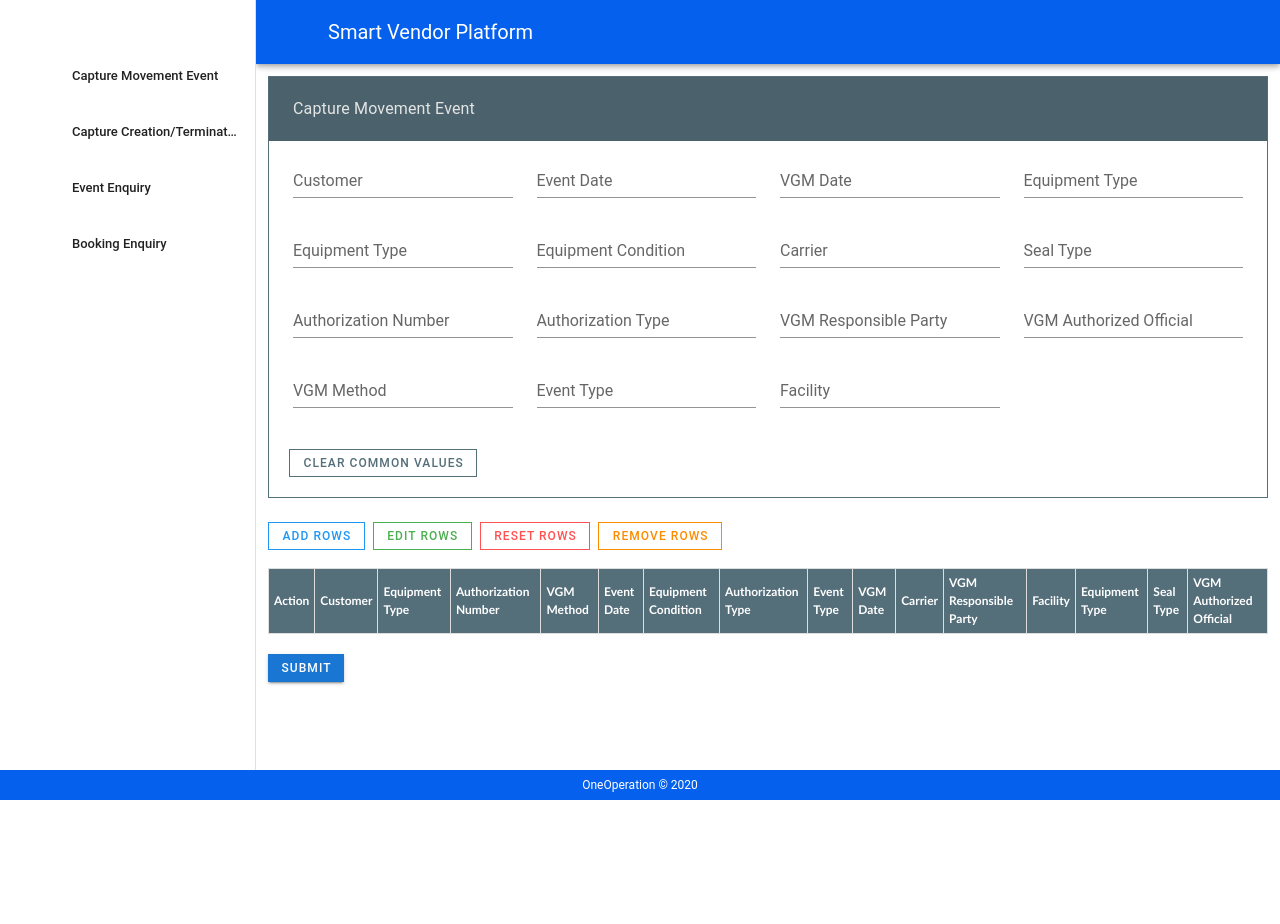
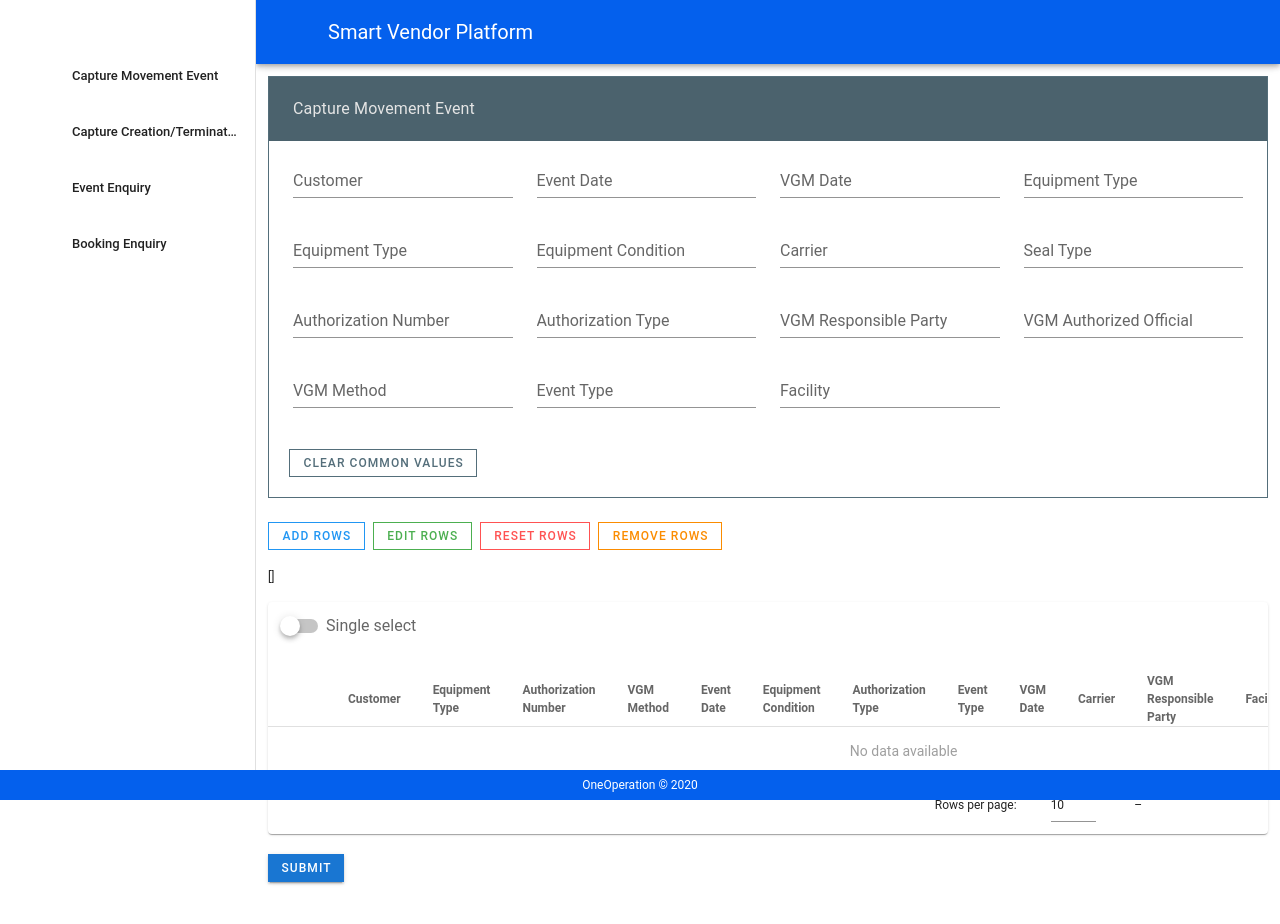
Before and after one commit to artieleartieleartiele/capture-event, a Vue app: page / in a window 1280 px wide. Before the commit the page ends 800 px from the top, so only its background shows below. Built offline with nearby package versions, Linux system fonts and the light colour scheme; the HTML template or start-up script is replaced by a standard one.

Commit message:
Add functionality removeRows

```diff
--- a/src/components/CaptureMovementEventDetailItem.vue
+++ b/src/components/CaptureMovementEventDetailItem.vue
@@ -22,49 +22,24 @@
       </v-btn>
     </div>
     <br />
-    <table>
-      <thead>
-        <tr>
-          <th>Action</th>
-          <th>Customer</th>
-          <th>Equipment Type</th>
-          <th>Authorization Number</th>
-          <th>VGM Method</th>
-          <th>Event Date</th>
-          <th>Equipment Condition</th>
-          <th>Authorization Type</th>
-          <th>Event Type</th>
-          <th>VGM Date</th>
-          <th>Carrier</th>
-          <th>VGM Responsible Party</th>
-          <th>Facility</th>
-          <th>Equipment Type</th>
-          <th>Seal Type</th>
-          <th>VGM Authorized Official</th>
-        </tr>
-      </thead>
-      <tbody v-show="inputtedEvents.length !== 0">
-        <tr v-for="(event, i) in inputtedEvents" :key="i">
-          <td><v-checkbox :value="i" v-model="selected" /></td>
-          <td><input type="text" v-model="event.customer" /></td>
-          <td><input type="text" v-model="event.eqpType" /></td>
-          <td><input type="text" v-model="event.authNo" /></td>
-          <td><input type="text" v-model="event.vgmMethod" /></td>
-          <td><input type="text" v-model="event.eventDate" /></td>
-          <td><input type="text" v-model="event.condition" /></td>
-          <td><input type="text" v-model="event.authType" /></td>
-          <td><input type="text" v-model="event.eventType" /></td>
-          <td><input type="text" v-model="event.vgmDate" /></td>
-          <td><input type="text" v-model="event.carrier" /></td>
-          <td><input type="text" v-model="event.facility" /></td>
-          <td><input type="text" v-model="event.vgmResParty" /></td>
-          <td><input type="text" v-model="event.ladenEmpty" /></td>
-          <td><input type="text" v-model="event.sealType" /></td>
-          <td><input type="text" v-model="event.vgmOfficial" /></td>
-        </tr>
-      </tbody>
-    </table>
-
+    <span>{{ selected }}</span>
+    <v-data-table
+      v-model="selected"
+      :headers="headers"
+      :items="inputtedEvents"
+      :single-select="singleSelect"
+      show-select
+      item-key="dumbKey"
+      class="elevation-1"
+    >
+      <template v-slot:top>
+        <v-switch
+          v-model="singleSelect"
+          label="Single select"
+          class="pa-3"
+        ></v-switch>
+      </template>
+    </v-data-table>
     <v-btn @click="logger" small tile color="primary" class="mt-5"
       >Submit</v-btn
     >
@@ -81,9 +56,7 @@ export default {
   },
   methods: {
     ...mapActions(["addRows", "resetRows", "removeRows"]),
-    logger() {
-      console.log(this.selected);
-    },
+    logger() {},
     clickRemove() {
       this.removeRows(this.selected);
       this.selected = [];
@@ -91,7 +64,25 @@ export default {
   },
   data() {
     return {
+      singleSelect: false,
       selected: [],
+      headers: [
+        { text: "Customer", value: "customer" },
+        { text: "Equipment Type", value: "eqpType" },
+        { text: "Authorization Number", value: "authNo" },
+        { text: "VGM Method", value: "vgmMethod" },
+        { text: "Event Date", value: "eventDate" },
+        { text: "Equipment Condition", value: "condition" },
+        { text: "Authorization Type", value: "authType" },
+        { text: "Event Type", value: "eventType" },
+        { text: "VGM Date", value: "vgmDate" },
+        { text: "Carrier", value: "carrier" },
+        { text: "VGM Responsible Party", value: "facility" },
+        { text: "Facility", value: "vgmResParty" },
+        { text: "Equipment Type", value: "ladenEmpty" },
+        { text: "Seal Type", value: "sealType" },
+        { text: "VGM Authorized Official", value: "vgmOfficial" },
+      ],
     };
   },
 };
--- /dev/null
+++ b/src/components/CaptureMovementEventDetailItem_WORKING.vue
@@ -0,0 +1,128 @@
+<template>
+  <div>
+    <div>
+      <v-btn @click="addRows(2)" class="mr-2" small tile outlined color="info">
+        Add Rows
+      </v-btn>
+      <v-btn class="mr-2" small tile outlined color="success">
+        Edit Rows
+      </v-btn>
+      <v-btn @click="resetRows" class="mr-2" small tile outlined color="error">
+        Reset Rows
+      </v-btn>
+      <v-btn
+        @click="clickRemove"
+        class="mr-2"
+        small
+        tile
+        outlined
+        color="warning"
+      >
+        Remove Rows
+      </v-btn>
+    </div>
+    <br />
+    <table>
+      <thead>
+        <tr>
+          <th>Action</th>
+          <th>Customer</th>
+          <th>Equipment Type</th>
+          <th>Authorization Number</th>
+          <th>VGM Method</th>
+          <th>Event Date</th>
+          <th>Equipment Condition</th>
+          <th>Authorization Type</th>
+          <th>Event Type</th>
+          <th>VGM Date</th>
+          <th>Carrier</th>
+          <th>VGM Responsible Party</th>
+          <th>Facility</th>
+          <th>Equipment Type</th>
+          <th>Seal Type</th>
+          <th>VGM Authorized Official</th>
+        </tr>
+      </thead>
+      <tbody v-show="inputtedEvents.length !== 0">
+        <tr v-for="(event, i) in inputtedEvents" :key="i">
+          <td><v-checkbox :value="i" v-model="selected" /></td>
+          <td><input type="text" v-model="event.customer" /></td>
+          <td><input type="text" v-model="event.eqpType" /></td>
+          <td><input type="text" v-model="event.authNo" /></td>
+          <td><input type="text" v-model="event.vgmMethod" /></td>
+          <td><input type="text" v-model="event.eventDate" /></td>
+          <td><input type="text" v-model="event.condition" /></td>
+          <td><input type="text" v-model="event.authType" /></td>
+          <td><input type="text" v-model="event.eventType" /></td>
+          <td><input type="text" v-model="event.vgmDate" /></td>
+          <td><input type="text" v-model="event.carrier" /></td>
+          <td><input type="text" v-model="event.facility" /></td>
+          <td><input type="text" v-model="event.vgmResParty" /></td>
+          <td><input type="text" v-model="event.ladenEmpty" /></td>
+          <td><input type="text" v-model="event.sealType" /></td>
+          <td><input type="text" v-model="event.vgmOfficial" /></td>
+        </tr>
+      </tbody>
+    </table>
+
+    <v-btn @click="logger" small tile color="primary" class="mt-5"
+      >Submit</v-btn
+    >
+  </div>
+</template>
+
+<script>
+import { mapGetters, mapActions } from "vuex";
+
+export default {
+  name: "CaptureMovementEventDetailItem",
+  computed: {
+    ...mapGetters(["commonValuesChoices", "commonValues", "inputtedEvents"]),
+  },
+  methods: {
+    ...mapActions(["addRows", "resetRows", "removeRows"]),
+    logger() {
+      console.log(this.selected);
+    },
+    clickRemove() {
+      this.removeRows(this.selected);
+      this.selected = [];
+    },
+  },
+  data() {
+    return {
+      selected: [],
+    };
+  },
+};
+</script>
+<style scoped>
+table {
+  font-family: "Trebuchet MS", Arial, Helvetica, sans-serif;
+  border-collapse: collapse;
+  width: inherit;
+}
+
+table td,
+table th {
+  border: 1px solid #ddd;
+}
+
+table tr:nth-child(even) {
+  background-color: #f2f2f2;
+}
+
+table tr:hover {
+  background-color: #ddd;
+}
+
+table th {
+  padding: 5px;
+  text-align: left;
+  background-color: #546e7a;
+  color: white;
+}
+table body {
+  border: 1px solid #546e7a;
+}
+</style>
--- a/src/store/modules/movementEvents.js
+++ b/src/store/modules/movementEvents.js
@@ -9,7 +9,12 @@ const getters = {
   commonValuesChoices: (state) => state.commonValuesChoices,
   commonValues: (state) => state.commonValues,
   inputtedEvents: (state) => {
-    for (const event of state.events) {
+    for (event of state.events) {
+      event.dumbKey =
+        new Date().getFullYear() +
+        new Date().getMilliseconds() +
+        new Date().getTime() +
+        state.events.indexOf(event);
       event.customer = event.customer
         ? event.customer
         : state.commonValues.customer;
@@ -66,34 +71,10 @@ const actions = {
     commit("UPDATE_COMMONVALUES", values);
   },
   addRows({ commit }, value) {
-    commit("ADD_ROWS", value);
-  },
-  resetRows({ dispatch }) {
-    let temp = state.events;
-    let idx = temp.length;
-    state.events.length = 0;
-    dispatch("addRows", idx);
-  },
-  removeRows({ commit }, value) {
-    if (value.length < 1) return;
-    let indices = state.events
-      .map((e, i) => i)
-      .filter((i) => !value.includes(i));
-    let leftEvents = state.events.filter((e, i) => indices.includes(i));
-    commit("REMOVE_ROWS", leftEvents);
-  },
-};
-const mutations = {
-  FETCH_COMMONVALUESCHOICES: (state, commonValuesChoices) => {
-    state.commonValuesChoices = commonValuesChoices;
-  },
-  UPDATE_COMMONVALUES: (state, values) => {
-    state.commonValues = values;
-  },
-  ADD_ROWS: (state, value) => {
     if (value < 1) return;
     while (value !== 0) {
       state.events.unshift({
+        dumbKey: "",
         customer: "",
         eqpType: "",
         authNo: "",
@@ -112,7 +93,44 @@ const mutations = {
       });
       value--;
     }
-    return state.events;
+    commit("ADD_ROWS", state.events);
+  },
+  resetRows({ dispatch }) {
+    let temp = state.events;
+    let idx = temp.length;
+    state.events.length = 0;
+    dispatch("addRows", idx);
+  },
+  removeRows({ commit }, checked) {
+    if (checked.length < 1) return;
+
+    let poolDumbKeys = [];
+    let checkedDumbKeys = [];
+
+    Object.values(state.events).map((v) => poolDumbKeys.push(v.dumbKey));
+    Object.values(checked).map((v) => checkedDumbKeys.push(v.dumbKey));
+
+    const results = poolDumbKeys.filter(
+      (key1) => !checkedDumbKeys.some((key2) => key1 === key2)
+    );
+
+    let events = state.events.filter((event) =>
+      results.includes(event.dumbKey)
+    );
+
+    console.log(events);
+    commit("REMOVE_ROWS", events);
+  },
+};
+const mutations = {
+  FETCH_COMMONVALUESCHOICES: (state, commonValuesChoices) => {
+    state.commonValuesChoices = commonValuesChoices;
+  },
+  UPDATE_COMMONVALUES: (state, values) => {
+    state.commonValues = values;
+  },
+  ADD_ROWS: (state, value) => {
+    state.events = value;
   },
   REMOVE_ROWS: (state, value) => {
     state.events = value;
```
